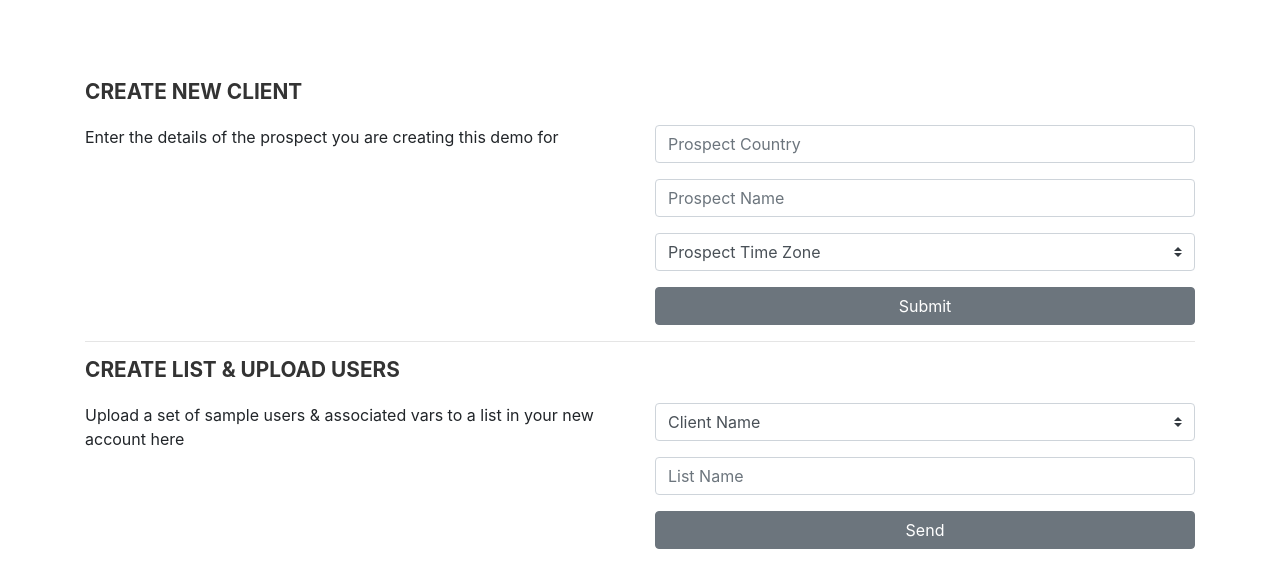
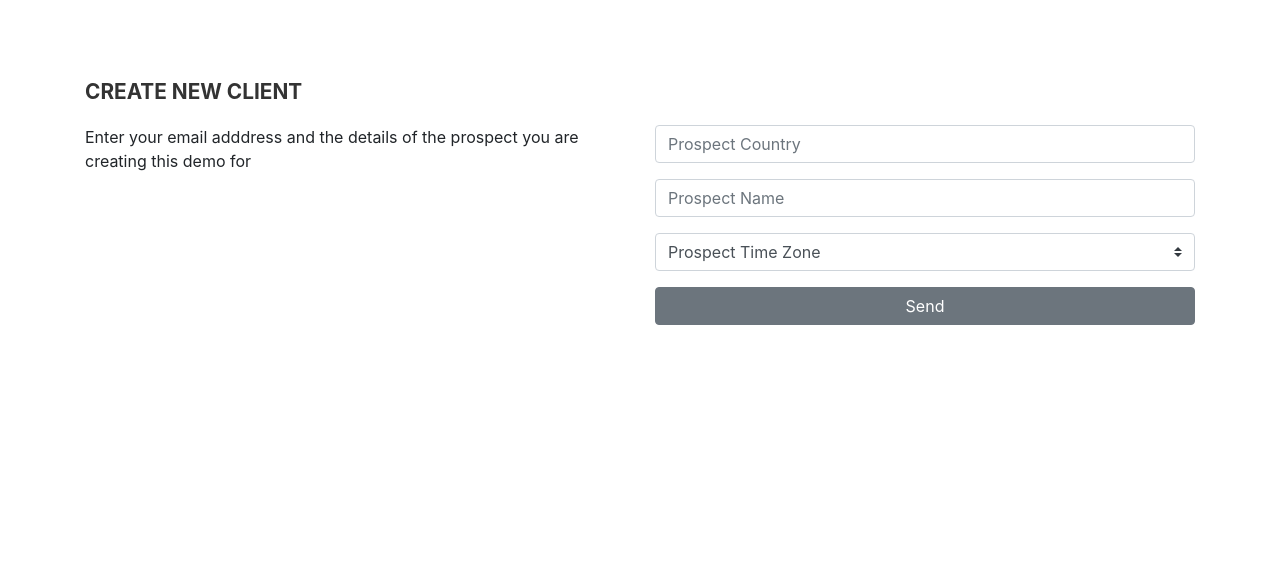
Before and after one commit to jashton01/flask_tutorial_3, a Flask app: template app/templates/public/client_create.html in a window 1280 px wide. Shown: the part 154-742 px from the top of the page. Run offline with Flask 2, Linux system fonts and the light colour scheme; the template is opened without the code that fills it, so the values that code supplies are empty; some libraries are stand-ins or nearby versions.

Commit message:
Revert "Committing post-breakage"
This reverts commit c2837498ae6d07e86accef481d5993bc24dd23fe.

```diff
--- a/app/templates/public/client_create.html
+++ b/app/templates/public/client_create.html
@@ -8,7 +8,7 @@
    <div class="row">
       <div class="col-lg-6 col-md-6 col-sm-12">
          <h3 class="feature-title">Create New Client</h3>
-         <p>Enter the details of the prospect you are creating this demo for</p>
+         <p>Enter your email adddress and the details of the prospect you are creating this demo for</p>
       </div>
       <form id="client_creator" class="col-lg-6 col-md-6 col-sm-12" action="/client_create" method="POST">
          <h3 class="feature-title">&nbsp</h3>
@@ -21,47 +21,19 @@
          <div class="form-group">
            <select class="custom-select" name="prospect_tz">
               <option selected>Prospect Time Zone</option>
-              <option value="(GMT-05:00) Eastern Time (US & Canada)">Eastern Time (US & Canada)</option>
+              <option value="(GMT-05:00) Eastern Time (US & Canada)">(GMT-05:00) Eastern Time (US & Canada)</option>
               <option value="(GMT-06:00) Central Time (US & Canada)">Central Time (US & Canada)</option>
               <option value="(GMT-07:00) Arizona">Arizona</option>
               <option value="(GMT-07:00) Mountain Time (US & Canada)">Mountain Time</option>
               <option value="(GMT-08:00) Pacific Time (US & Canada)">Pacific Time</option>
             </select>
           </div>
-         <input type="submit" class="btn btn-secondary btn-block" value="Submit" name="">
-         {% if feedback %}
-         <p class="text-danger float-right">{{ feedback }}</p>
-         {% endif %}
-      </form>
-   </div>
-   <hr>
-
-   <div class="row">
-      <div class="col-lg-6 col-md-6 col-sm-12">
-         <h3 class="feature-title">Create List & Upload Users</h3>
-         <p>Upload a set of sample users & associated vars to a list in your new account here</p>
-
-      </div>
-      <form id="client_creator" class="col-lg-6 col-md-6 col-sm-12" action="/list_create" method="POST">
-         <h3 class="feature-title">&nbsp</h3>
-         <div class="form-group">
-           <select class="custom-select" name="client_selector">
-              <option selected>Client Name</option>
-              {% for key in clients_and_ids %}
-              <option value="{{ clients_and_ids[key] }}">{{ key }}</option>
-              {% endfor %}
-            </select>
-          </div>
-         <div class="form-group">
-            <input type="text" class="form-control" placeholder="List Name" name="list_name" id="list_name">
-         </div>
          <input type="submit" class="btn btn-secondary btn-block" value="Send" name="">
          {% if feedback %}
          <p class="text-danger float-right">{{ feedback }}</p>
          {% endif %}
       </form>
    </div>
-
 </div>
 
 {% endblock %}
--- a/app/templates/public/templates/cm_template.html
+++ b/app/templates/public/templates/cm_template.html
@@ -31,7 +31,7 @@
       <header class="page-header header container-fluid">
          <div class="description">
             <h1>CM Demo Creation Tool</h1>
-            <p>Use this tool to quickly and easily create demo clients & dummy data for prospects {{ testingjinja2 }}</p>
+            <p>Use this tool to quickly and easily create demo clients & dummy data for prospects</p>
          </div>
       </header>
       <main>
```
Also changed, not shown: app/templates/public/jinja.html (+1 -8 lines), app/views.py (+3 -38 lines), cm_test.py (+4 -24 lines).
